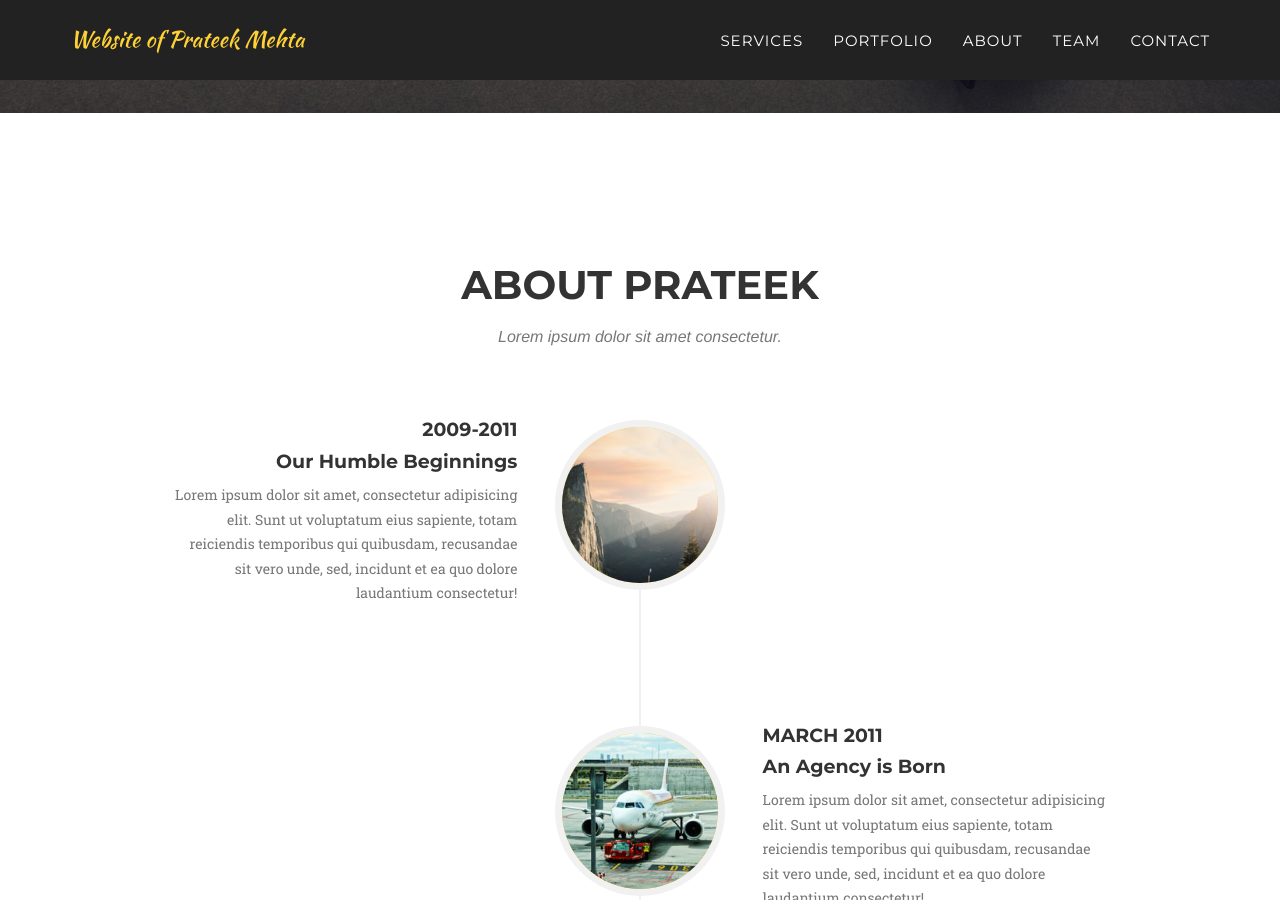
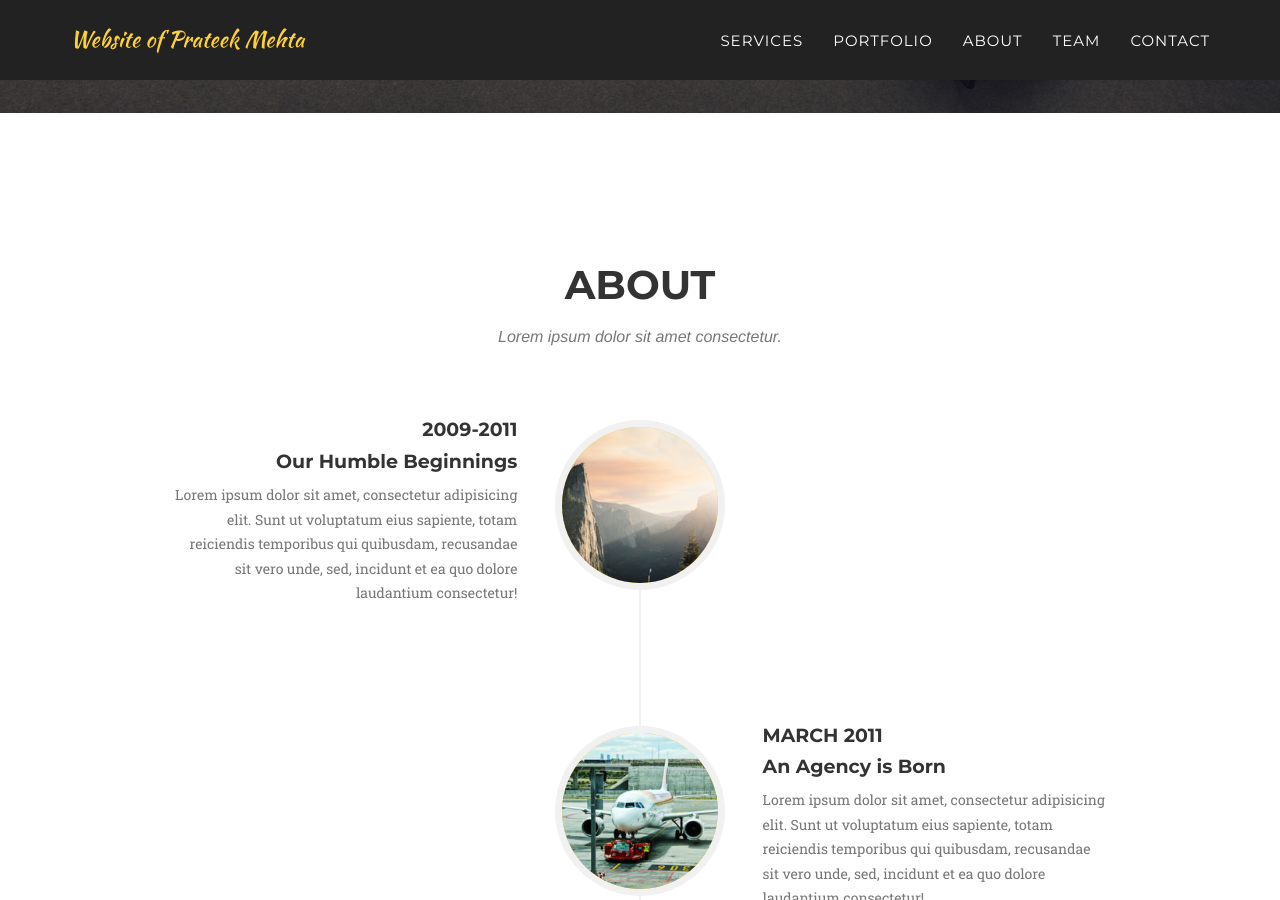
Before and after one commit to prateeekmehta/prateeekmehta.github.io, a Jekyll site: the page built from index.html, in a window 1280 px wide and 900 px high, scrolled down 645 px. Built offline with Jekyll 4.4.1, drawn with Linux system fonts in a browser that asks for light colours; some web fonts are replaced.

Commit message:
Revert "Testing prose"
This reverts commit e2ac6a2c81b3bde17819a87d616ff1d40082efb0.

```diff
--- a/_includes/about.html
+++ b/_includes/about.html
@@ -3,7 +3,7 @@
         <div class="container">
             <div class="row">
                 <div class="col-lg-12 text-center">
-                    <h2 class="section-heading">About Prateek</h2>
+                    <h2 class="section-heading">About</h2>
                     <h3 class="section-subheading text-muted">Lorem ipsum dolor sit amet consectetur.</h3>
                 </div>
             </div>
```
